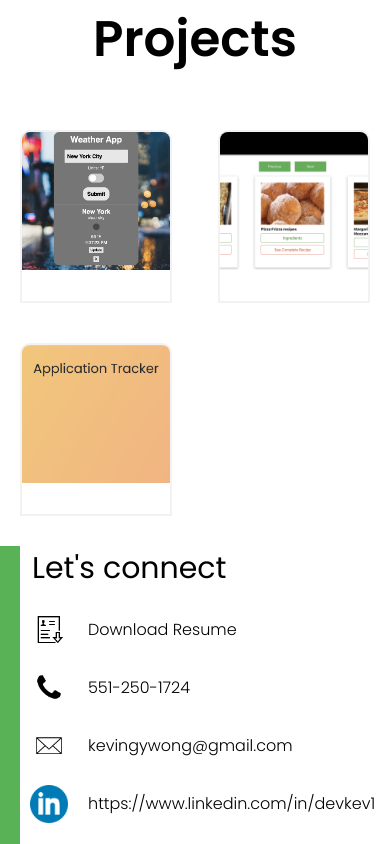
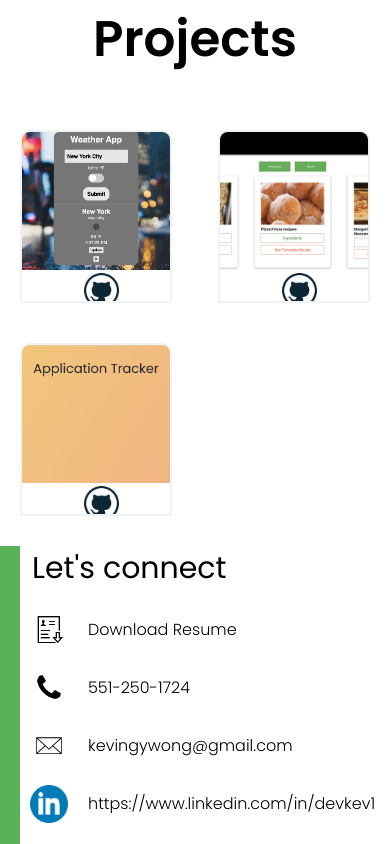
Before and after one commit to devkev1/react-portfolio-site, a React (Create React App) app: page / in a window 390 px wide. Shown: the part 1780-2624 px from the top of the page. Built offline with nearby package versions, Linux system fonts and the light colour scheme.

Commit message:
added repo links to each project

```diff
--- a/src/components/project/Project.js
+++ b/src/components/project/Project.js
@@ -1,15 +1,20 @@
 import "./project.css";
+import GitHub from "../../img/github.png";
 
-const Project = ({ img, link, description }) => {
-    return (
-        <div className="p">
-            <a href={link} target="_blank" rel="noreferrer">
-            <div className="p-img" style={{ backgroundImage: `url(${img})` }}>
-            </div>
-            </a>
-            <p className="p-description">{description}</p>
+const Project = ({ img, link, description, github }) => {
+  return (
+    <div className="p">
+      <a href={link} target="_blank" rel="noreferrer">
+        <div className="p-img" style={{ backgroundImage: `url(${img})` }}></div>
+      </a>
+      <p className="p-description">{description}</p>
+      <a href={github} target="_blank" rel="noreferrer">
+        <div>
+          <img src={GitHub} alt="" className="p-github" />
         </div>
-    )
-}
+      </a>
+    </div>
+  );
+};
 
 export default Project;
--- a/src/components/project/project.css
+++ b/src/components/project/project.css
@@ -18,6 +18,11 @@
     background-position: center;
 }
 
+.p-github {
+    margin-right: -370px;
+    margin-top: -6px;
+}
+
 @media screen and (max-width: 480px) {
     .p {
         width: 40%;
@@ -31,4 +36,10 @@
     .p-img {
         height: 138px;
     }
+
+    .p-github {
+        margin-right: -158px;
+        margin-top: 3px;
+        width: 35px;
+    }
 }
--- a/src/components/projects/Projects.js
+++ b/src/components/projects/Projects.js
@@ -1,6 +1,6 @@
 import "./projects.css";
 import Project from "../project/Project";
-import { projects} from "../../data";
+import { projects } from "../../data";
 
 const Projects = () => {
   return (
@@ -13,11 +13,17 @@ const Projects = () => {
       </div>
       <div className="pl-list">
         {projects.map((item) => (
-                     <Project key={item.id} img={item.img} link={item.link} description={item.p} />
+          <Project
+            key={item.id}
+            img={item.img}
+            link={item.link}
+            description={item.p}
+            github={item.github}
+          />
         ))}
       </div>
     </div>
-    )
-}
+  );
+};
 
 export default Projects;
--- a/src/data.js
+++ b/src/data.js
@@ -7,18 +7,21 @@ export const projects = [
     id: 1,
     img: WeatherApp,
     link: "https://devkev1.github.io/Weather-App/",
-        p: "This is a simple weather application I made using HTML, CSS, and JavaScript DOM manipulation that calls to an API that fetches weather information based on the user’s location (such as city name or zip code) and displays it on the interface."
+    p: "This is a simple weather application I made using HTML, CSS, and JavaScript DOM manipulation that calls to an API that fetches weather information based on the user’s location (such as city name or zip code) and displays it on the interface.",
+    github: "https://github.com/devkev1/Weather-App",
   },
   {
     id: 2,
     img: RecipeFinder,
     link: "https://romantic-kare-aca670.netlify.app/",
-        p: "This is an app where the user can enter a food ingredient and the app will call an API that fetches food recipes with the ingredient they searched and displays all the recipes on the interface. "
+    p: "This is an app where the user can enter a food ingredient and the app will call an API that fetches food recipes with the ingredient they searched and displays all the recipes on the interface.",
+    github: "https://github.com/devkev1/react-recipe-finder",
   },
   {
     id: 3,
     img: AppTracker,
     link: "https://fancy-pastelito-31a01e.netlify.app/",
-        p: "This is a CRUD (create, read, update, delete) app I made for myself to keep track of job applications sent out. The user can enter company information such as the name of the company, position, contact info, etc., and can also edit and delete each application they input. "
-    }
+    p: "This is a CRUD (create, read, update, delete) app I made for myself to keep track of job applications sent out. The user can enter company information such as the name of the company, position, contact info, etc., and can also edit and delete each application they input.",
+    github: "https://github.com/devkev1/react-application-tracker",
+  },
 ];
```
Also changed, not shown: src/components/contact/Contact.js (+38 -32 lines), 1 other file (tests, documents, lock files or other folders). Lines whose indentation alone changed are shown as unchanged.
